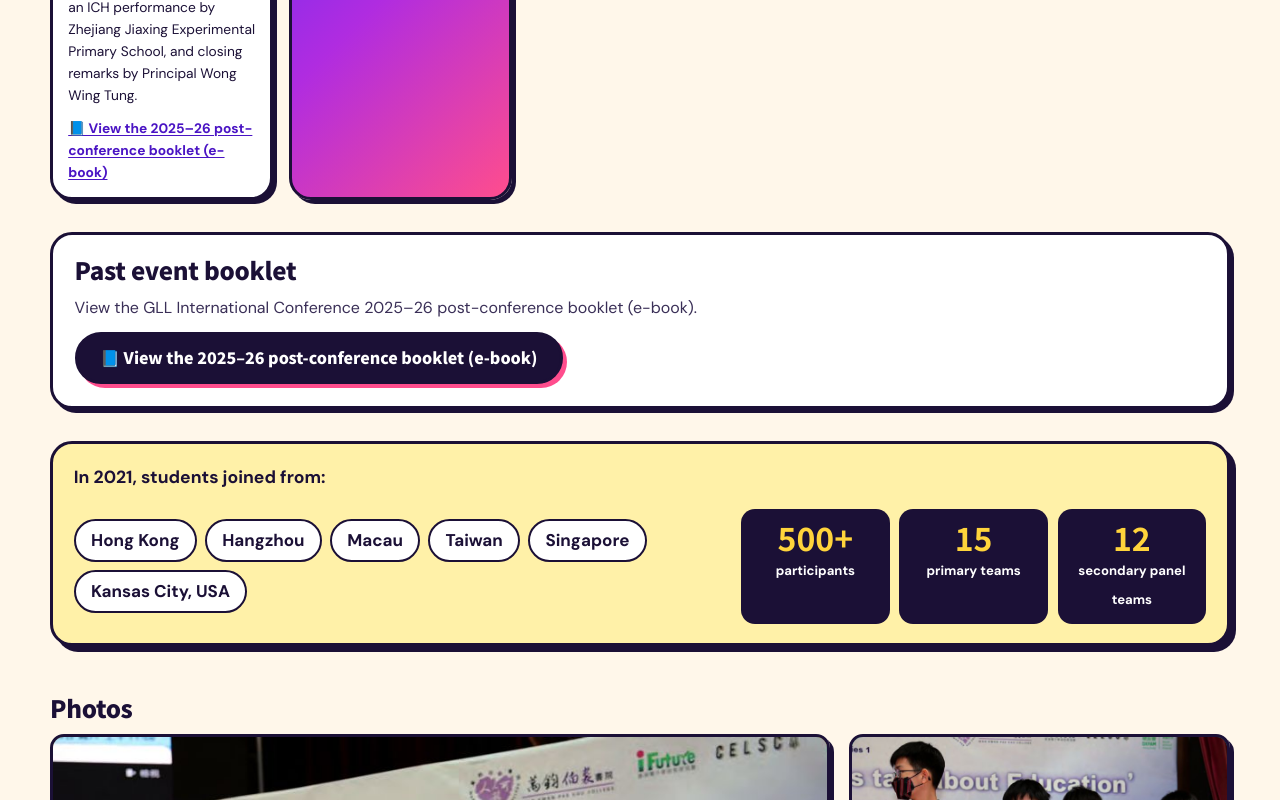
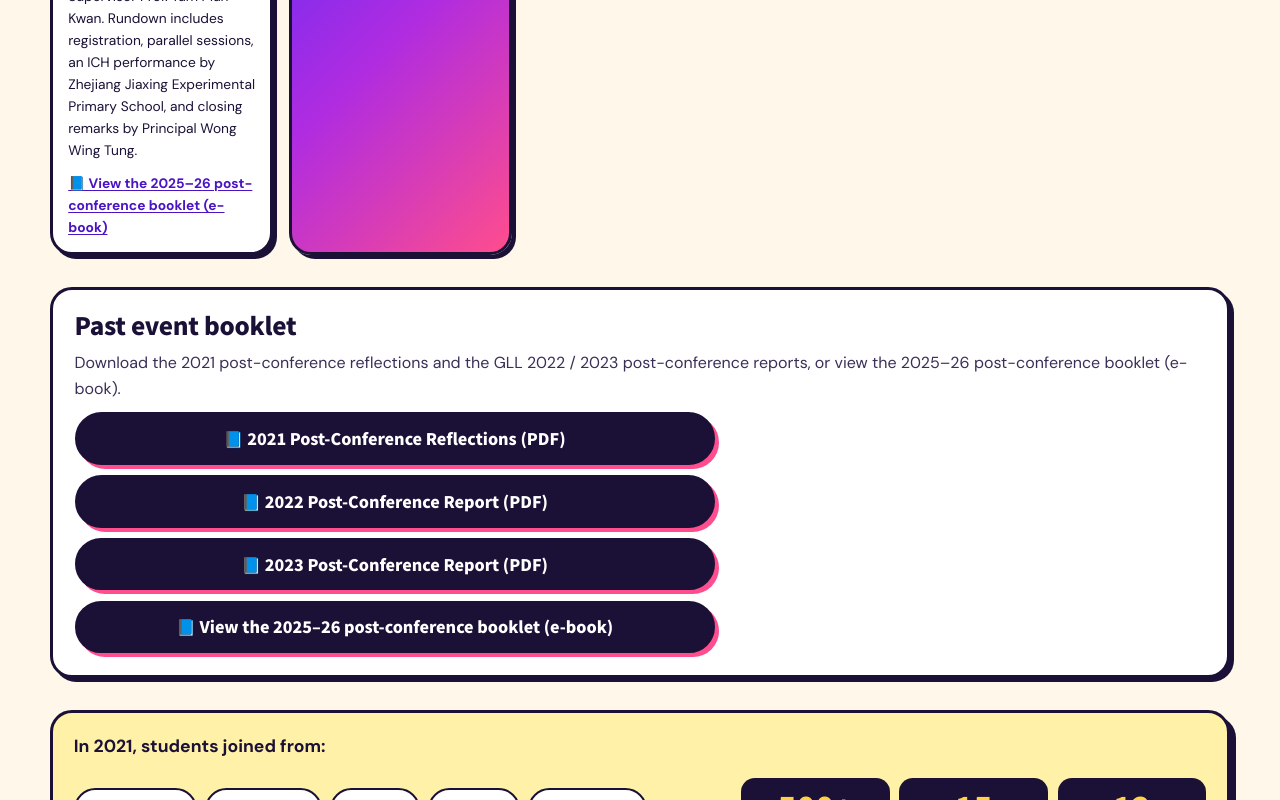
Before and after one commit to MKPC-LSATE/MKPC-LSATE.github.io, a plain HTML site: page index.html in a window 1280 px wide. Shown: the part 11200-12000 px from the top of the page. Drawn offline with Linux system fonts and the light colour scheme; a web font is replaced by a local one.

Commit message:
Add the 2021, 2022, and 2023 past-event booklets.
Link each report from the booklet box and its timeline card. There is no 2024 file in this batch.

Co-authored-by: keithleung73 <keithleung73@users.noreply.github.com>

```diff
--- a/css/style.css
+++ b/css/style.css
@@ -735,6 +735,7 @@ html[lang="en"] .hero-title { font-size: clamp(2.4rem, 11.5vw, 5.4rem); line-hei
 .booklet-box { display: grid; gap: .7rem; justify-items: start; background: var(--paper); border: var(--border); border-radius: var(--radius); box-shadow: var(--shadow-sm); padding: 1.3rem 1.35rem 1.35rem; margin: 0 0 2rem; }
 .booklet-box .sub-title { margin: 0; }
 .booklet-box p { margin: 0; font-size: 1rem; line-height: 1.6; color: var(--ink-2); }
+.booklet-actions { width: 100%; max-width: 40rem; }
 .reach { display: grid; gap: 1rem; background: #FFF1A8; border: var(--border); border-radius: var(--radius); box-shadow: var(--shadow); padding: 1.2rem 1.3rem; margin-bottom: 3rem; }
 .reach-title { margin: 0; font-weight: 900; font-size: 1.1rem; }
 .reach-chips { list-style: none; margin: 0; padding: 0; display: flex; flex-wrap: wrap; gap: .5rem; }
--- a/index.html
+++ b/index.html
@@ -10,7 +10,7 @@
   <link rel="preconnect" href="https://fonts.googleapis.com">
   <link rel="preconnect" href="https://fonts.gstatic.com" crossorigin>
   <link href="https://fonts.googleapis.com/css2?family=DM+Sans:opsz,wght@9..40,400;9..40,500;9..40,700&family=Noto+Sans+TC:wght@400;500;700;900&family=Unbounded:wght@600;800;900&display=swap" rel="stylesheet">
-  <link rel="stylesheet" href="css/style.css?v=20261118b">
+  <link rel="stylesheet" href="css/style.css?v=20261118c">
   <script>
     /* Apply saved language + enable JS-only styles before first paint (prevents flicker). */
     document.documentElement.classList.add('js');
@@ -446,16 +446,19 @@
             <span class="pl-year">2021</span>
             <h3 data-i18n="past.y21t">「讓學生談教育」研討會 2021</h3>
             <p data-i18n="past.y21d">2021年1月23日 · 網上舉行（學校首個數碼國際研討會）。主題：疫情下的學習方式。超過 500 名參加者；15 支香港小學隊伍分享，12 支中學隊伍參與專題討論。主題演講：Prof. Kenneth Leung（香港城市大學化學系講座教授）；專題討論主持：Prof. Erwin Huang（香港科技大學）。</p>
+            <p class="pl-link"><a href="docs/LSATE-2021-Post-Conference-Reflections.pdf" target="_blank" rel="noopener" data-i18n="past.y21ebook">📘 2021 會後反思集（PDF）</a></p>
           </li>
           <li class="pl-item pl-2022 reveal">
             <span class="pl-year">2022</span>
             <h3 data-i18n="past.y22t">GLL 2022 Series 1 · 國際網上研討會</h3>
             <p data-i18n="past.y22d">2022年6月25日 · 上午 10:00 至 12:00。主題：下一個全球威脅——氣候變化與工作的未來（The Next Global Threat: Climate Change and the Future of Work）。主題演講：Dr. Lam Chiu Ying（前香港天文台台長）；歡迎辭：Prof. Tam Man Kwan；分享：Principal Wong Wing Tung。香港小學學生領袖分享可行方案／發明；中學專題討論有來自香港、內地、日本、越南、台灣、新加坡、澳門等地的學生領袖參與。</p>
+            <p class="pl-link"><a href="docs/GLL-2022-Post-Conference-Report.pdf" target="_blank" rel="noopener" data-i18n="past.y22ebook">📘 2022 會後報告（PDF）</a></p>
           </li>
           <li class="pl-item pl-2023 reveal">
             <span class="pl-year">2023</span>
             <h3 data-i18n="past.y23t">GLL 2023 Series 1 · 國際網上研討會</h3>
             <p data-i18n="past.y23d">2023年2月18日 · 上午 9:30 至 12:15。主題：全球貧富差距（The Global Wealth Gap）。主題演講：Prof. Chiu Chi Yue（香港中文大學社會科學院院長）；樂施會為小學生舉辦工作坊；港澳學生領袖匯報分享。</p>
+            <p class="pl-link"><a href="docs/GLL-2023-Post-Conference-Report.pdf" target="_blank" rel="noopener" data-i18n="past.y23ebook">📘 2023 會後報告（PDF）</a></p>
           </li>
           <li class="pl-item pl-2024 reveal">
             <span class="pl-year">2024</span>
@@ -477,8 +480,13 @@
 
         <div class="booklet-box reveal" id="past-booklet">
           <h3 class="sub-title" id="booklet-title" data-i18n="past.bookletTitle">往屆會後小冊子</h3>
-          <p data-i18n="past.bookletLead">歡迎瀏覽 GLL 國際研討會 2025–26 會後小冊子（電子書）。</p>
-          <a class="btn btn-ink" href="https://mkpc-gll-lsate-2027-ebook.deed.page/" target="_blank" rel="noopener noreferrer" data-i18n="past.y25ebook">📘 瀏覽 2025–26 會後小冊子（電子書）</a>
+          <p data-i18n="past.bookletLead">可下載 2021 會後反思集、GLL 2022／2023 會後報告，或瀏覽 2025–26 會後小冊子（電子書）。</p>
+          <div class="downloads-actions booklet-actions">
+            <a class="btn btn-ink btn-block" href="docs/LSATE-2021-Post-Conference-Reflections.pdf" target="_blank" rel="noopener" data-i18n="past.y21ebook">📘 2021 會後反思集（PDF）</a>
+            <a class="btn btn-ink btn-block" href="docs/GLL-2022-Post-Conference-Report.pdf" target="_blank" rel="noopener" data-i18n="past.y22ebook">📘 2022 會後報告（PDF）</a>
+            <a class="btn btn-ink btn-block" href="docs/GLL-2023-Post-Conference-Report.pdf" target="_blank" rel="noopener" data-i18n="past.y23ebook">📘 2023 會後報告（PDF）</a>
+            <a class="btn btn-ink btn-block" href="https://mkpc-gll-lsate-2027-ebook.deed.page/" target="_blank" rel="noopener noreferrer" data-i18n="past.y25ebook">📘 瀏覽 2025–26 會後小冊子（電子書）</a>
+          </div>
         </div>
 
         <div class="reach reveal">
@@ -691,7 +699,7 @@
     </div>
   </dialog>
 
-  <script src="js/i18n.js?v=20261118b"></script>
-  <script src="js/main.js?v=20261118b"></script>
+  <script src="js/i18n.js?v=20261118c"></script>
+  <script src="js/main.js?v=20261118c"></script>
 </body>
 </html>
--- a/js/i18n.js
+++ b/js/i18n.js
@@ -234,13 +234,16 @@ window.LSATE_EN = {
   "past.title": "Best of past <span class=\"hl hl-pink\">editions</span>",
   "past.sub": "Selected past events, from the 2021 reflections, GLL 2022 / 2023 / 2024 post-conference reports, and the 2025 conference booklet.",
   "past.bookletTitle": "Past event booklet",
-  "past.bookletLead": "View the GLL International Conference 2025–26 post-conference booklet (e-book).",
+  "past.bookletLead": "Download the 2021 post-conference reflections and the GLL 2022 / 2023 post-conference reports, or view the 2025–26 post-conference booklet (e-book).",
   "past.y19t": "GLL is born",
   "past.y19d": "Man Kwan Pak Kau College, iFuture and CELSCA first launch Global Leadership Link (Hong Kong, China).",
+  "past.y21ebook": "📘 2021 Post-Conference Reflections (PDF)",
   "past.y21t": "‘Let Students Talk about Education’ Conference 2021",
   "past.y21d": "23 January 2021 · held online (the school’s very first digital international conference). Topic: Our ways of learning under the pandemic. Over 500 participants; 15 Hong Kong primary teams shared, 12 secondary teams joined the panel discussion. Keynote: Prof. Kenneth Leung (Chair Professor of Chemistry, City University of Hong Kong); panel facilitator: Prof. Erwin Huang (HKUST).",
+  "past.y22ebook": "📘 2022 Post-Conference Report (PDF)",
   "past.y22t": "GLL 2022 Series 1 · International Online Conference",
   "past.y22d": "25 June 2022 · 10:00 a.m.–12:00 p.m. Theme: The Next Global Threat: Climate Change and the Future of Work. Keynote: Dr. Lam Chiu Ying (Former Director of the Hong Kong Observatory); welcome speech: Prof. Tam Man Kwan; sharing: Principal Wong Wing Tung. Hong Kong primary student leaders shared feasible solutions / inventions; secondary panel with student leaders from Hong Kong, mainland China, Japan, Vietnam, Taiwan, Singapore and Macau.",
+  "past.y23ebook": "📘 2023 Post-Conference Report (PDF)",
   "past.y23t": "GLL 2023 Series 1 · International Online Conference",
   "past.y23d": "18 February 2023 · 9:30 a.m.–12:15 p.m. Theme: The Global Wealth Gap. Keynote: Prof. Chiu Chi Yue (Dean of Social Science, The Chinese University of Hong Kong); Oxfam helped run workshops for primary students; student leaders from Hong Kong and Macau presented.",
   "past.y24t": "GLL 2024 Series 1 · International Conference",
```
Also changed, not shown: 3 other files.
